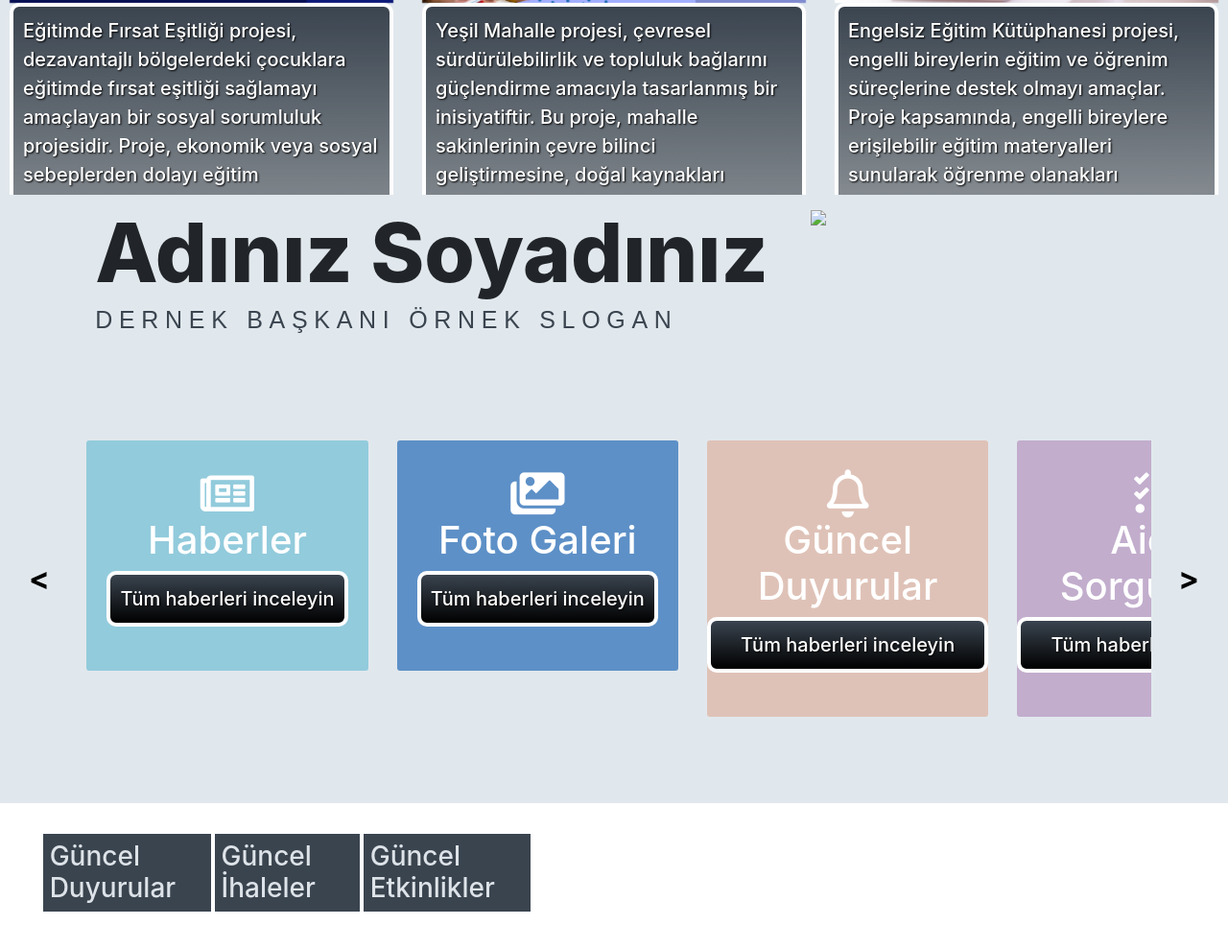
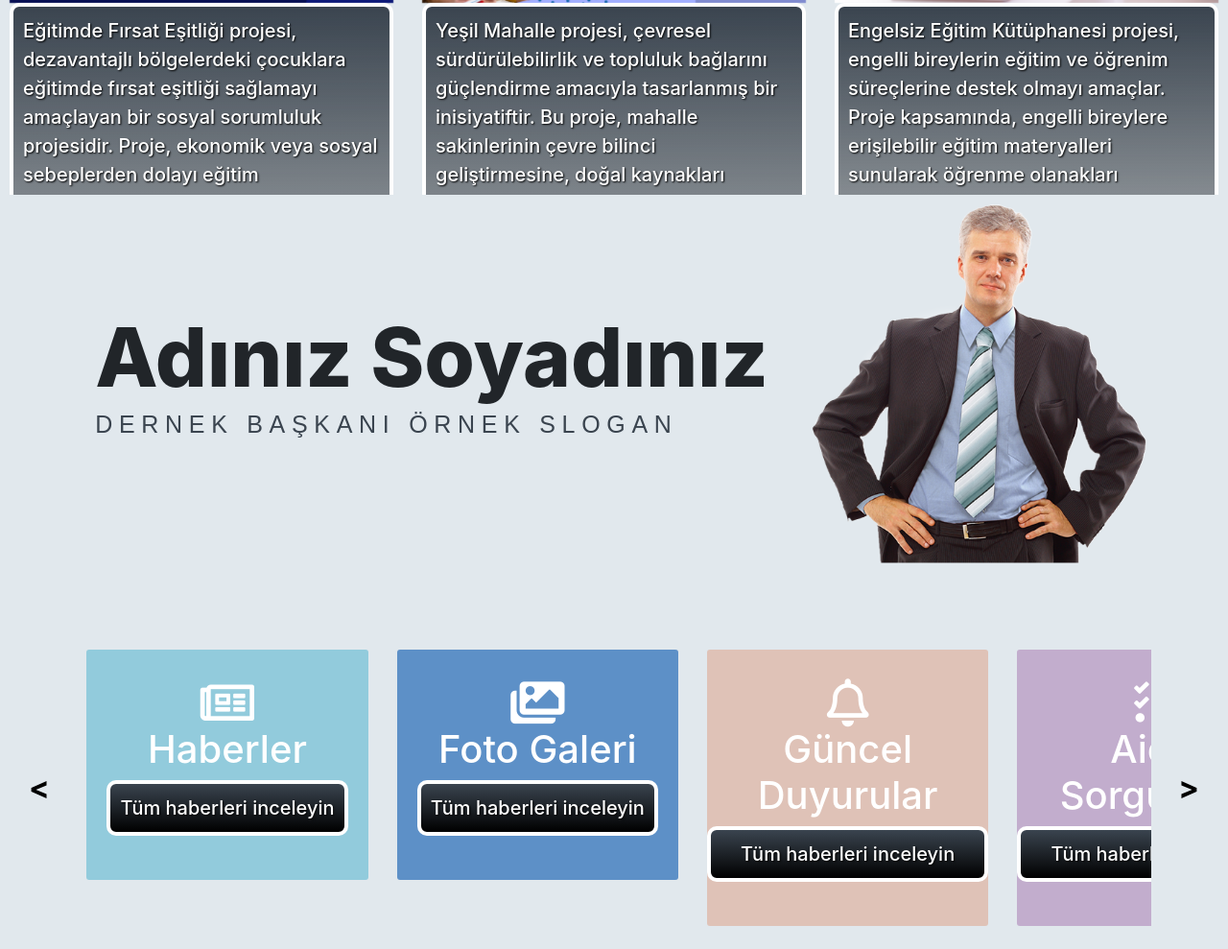
Before and after one commit to Ardahan0853/DesignProjectLive, a plain HTML site: page index.html in a window 1280 px wide. Shown: the part 2075-3064 px from the top of the page at 96% size. Drawn offline with nearby package versions, Linux system fonts and the light colour scheme; some packages are replaced by stand-ins of ours.

Commit message:
Update index.html

```diff
--- a/index.html
+++ b/index.html
@@ -349,7 +349,7 @@
                     </div>
                 </div>
                 <div class="col-md-4">
-                    <img class="lazy" src="./images/baskan/1.png">
+                    <img class="lazy" src="./images/1.png">
                 </div>
             </div>
         </div>
```
